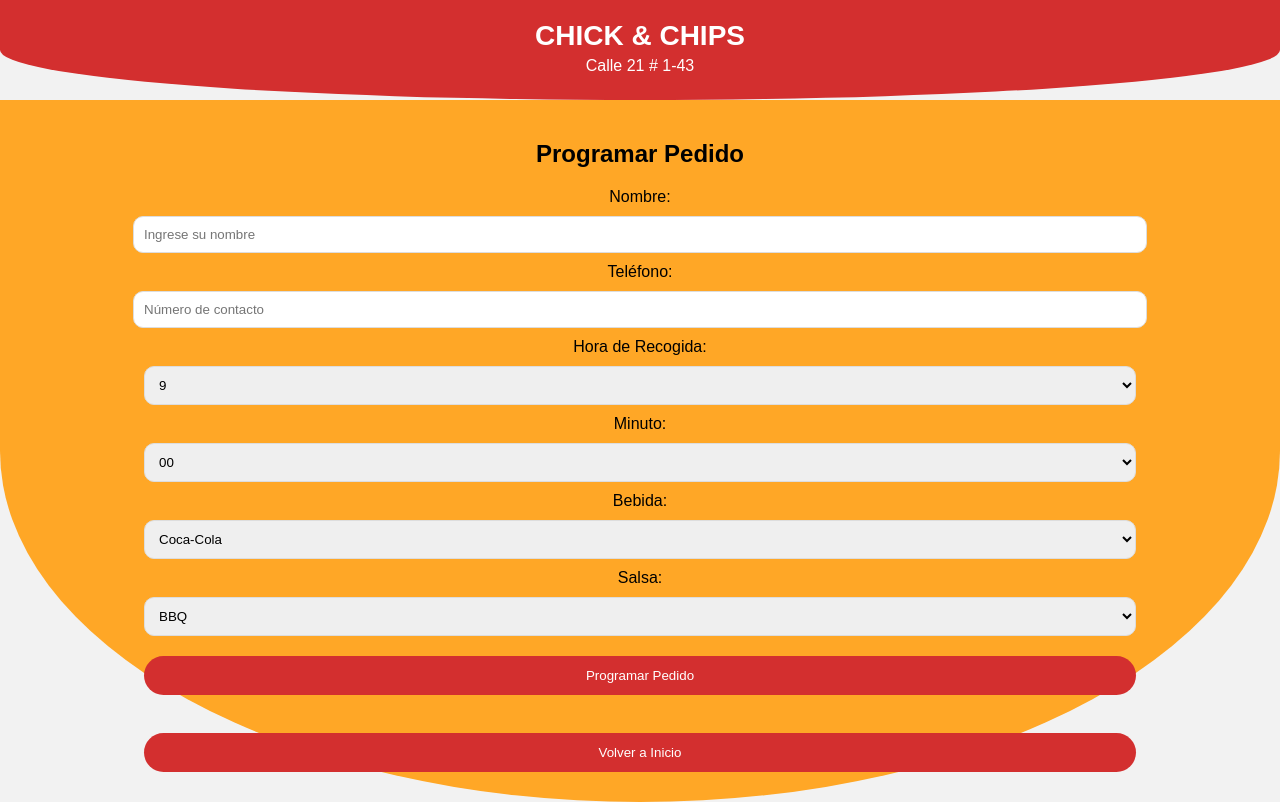
After one commit to bryankamilx/ChickAndChips, a Flask app: page /schedule in a window 1280 px wide. The commit adds this page. Run offline with Flask 3, Linux system fonts and the light colour scheme.

Commit message:
front 90%

```diff
--- a/chickandchips/app.py
+++ b/chickandchips/app.py
@@ -1,19 +1,32 @@
 import os
 import uuid
-from datetime import datetime
+from datetime import datetime, timedelta
 from flask import Flask, render_template, request, redirect, url_for
 
 from utils.sms_sender import send_whatsapp_message
 
 app = Flask(__name__)
 
-# Lista temporal para almacenar los pedidos
+# Listas para almacenar los pedidos
 pedidos = []
-historial = []  # Lista para almacenar los pedidos finalizados
+historial = []
+programados = []
 
 @app.route('/')
-def home():
-    return render_template('index.html')
+def user_home():
+    """Página principal del usuario"""
+    return render_template('user_home.html')
+
+@app.route('/admin_login')
+def admin_login():
+    """Página de acceso del administrador"""
+    return render_template('admin_login.html')
+
+@app.route('/admin')
+def admin():
+    """Panel del administrador"""
+    actualizar_cola()
+    return render_template('admin.html', pedidos=pedidos, programados=programados)
 
 @app.route('/order', methods=['GET', 'POST'])
 def order():
@@ -23,15 +36,12 @@ def order():
         bebida = request.form['bebida']
         salsa = request.form['salsa']
 
-        # Normalizar el número de teléfono para WhatsApp
         if not phone.startswith('+'):
             phone = f"+57{phone}"
 
-        # Generar número de orden único
-        order_number = str(uuid.uuid4())[:8]  # Recortar a 8 caracteres
-        order_time = datetime.now().strftime("%Y-%m-%d %H:%M:%S")  # Hora del pedido
+        order_number = str(uuid.uuid4())[:8]
+        order_time = datetime.now().strftime("%Y-%m-%d %H:%M:%S")
 
-        # Guardar el pedido en la lista (sin enviar mensaje)
         pedido = {
             'order_number': order_number,
             'name': name,
@@ -42,40 +52,78 @@ def order():
         }
         pedidos.append(pedido)
 
-        print(f"Pedido recibido: {name}, {phone}, {bebida}, {salsa}, Número de orden: {order_number}")
+        print(f"Pedido recibido: {pedido}")
         return render_template('confirmation.html', name=name, order_number=order_number)
     return render_template('order.html')
 
-@app.route('/confirm', methods=['POST'])
-def confirm():
-    return render_template('confirmation.html')
+@app.route('/schedule', methods=['GET', 'POST'])
+def schedule():
+    if request.method == 'POST':
+        name = request.form['name']
+        phone = request.form['phone']
+        bebida = request.form['bebida']
+        salsa = request.form['salsa']
+        hora = int(request.form['hora'])
+        minuto = int(request.form['minuto'])
 
-@app.route('/admin')
-def admin():
-    return render_template('admin.html', pedidos=pedidos)
+        if not phone.startswith('+'):
+            phone = f"+57{phone}"
+
+        order_number = str(uuid.uuid4())[:8]
+        order_time = datetime.now().strftime("%Y-%m-%d %H:%M:%S")
+        pickup_time = datetime.now().replace(hour=hora, minute=minuto, second=0)
+        entrada_cola = pickup_time - timedelta(minutes=20)
+
+        pedido = {
+            'order_number': order_number,
+            'name': name,
+            'phone': phone,
+            'bebida': bebida,
+            'salsa': salsa,
+            'time': order_time,
+            'pickup_time': pickup_time.strftime("%H:%M"),
+            'queue_time': entrada_cola.strftime("%H:%M")
+        }
+        programados.append(pedido)
+
+        print(f"Pedido programado: {pedido}")
+        return render_template('confirmation.html', name=name, order_number=order_number, programado=True)
+    return render_template('schedule.html')
+
+def actualizar_cola():
+    """Actualizar la cola de pedidos programados"""
+    now = datetime.now().strftime("%H:%M")
+    for pedido in programados[:]:
+        if pedido['queue_time'] <= now:
+            pedidos.append(pedido)
+            programados.remove(pedido)
+            print(f"Pedido programado agregado a la cola: {pedido['order_number']}")
 
 @app.route('/historial')
 def historial_pedidos():
+    """Ruta para visualizar el historial de pedidos finalizados"""
     return render_template('historial.html', historial=historial)
 
-@app.route('/finalizar/<int:index>', methods=['POST'])
+@app.route('/actualizar')
+def actualizar():
+    """Ruta para actualizar manualmente la cola"""
+    actualizar_cola()
+    print("Cola actualizada manualmente")
+    return redirect('/admin')
+
+@app.route('/finalizar/<int:index>', methods=['GET', 'POST'])
 def finalizar(index):
-    try:
-        pedido = pedidos.pop(index)
-        final_time = datetime.now().strftime("%Y-%m-%d %H:%M:%S")  # Hora de finalización
+    if request.method == 'POST' or request.method == 'GET':
+        try:
+            pedido = pedidos.pop(index)
+            final_time = datetime.now().strftime("%Y-%m-%d %H:%M:%S")
+            pedido['final_time'] = final_time
+            historial.append(pedido)
+            print(f"Pedido finalizado: {pedido['name']} - Orden #{pedido['order_number']}")
+        except IndexError:
+            print("Pedido no encontrado")
+        return redirect('/admin')
 
-        # Añadir la hora de finalización al pedido
-        pedido['final_time'] = final_time
-        historial.append(pedido)
-
-        # Mensaje solo al finalizar
-        message_cliente = f"Hola {pedido['name']}, tu pedido de Chick & Chips (Orden #{pedido['order_number']}) está listo para recoger."
-        # send_whatsapp_message(pedido['phone'], message_cliente)
-
-        print(f"Pedido finalizado: {pedido['name']} - Orden #{pedido['order_number']}")
-    except IndexError:
-        print("Pedido no encontrado")
-    return redirect('/admin')
 
 if __name__ == '__main__':
     app.run(host='0.0.0.0', port=5000, debug=True)
--- /dev/null
+++ b/chickandchips/static/style_cliente.css
@@ -0,0 +1,66 @@
+body {
+    font-family: Arial, sans-serif;
+    margin: 0;
+    padding: 0;
+    background-color: #F2F2F2;
+}
+
+.header {
+    background-color: #D32F2F;
+    color: #FFFFFF;
+    text-align: center;
+    padding: 20px;
+    border-radius: 0 0 50% 50%;
+}
+
+.header h1 {
+    font-size: 28px;
+    margin: 0;
+}
+
+.header p {
+    margin: 5px;
+}
+
+.container {
+    text-align: center;
+    padding: 20px;
+    background-color: #FFA726;
+    border-radius: 0 0 50% 50%;
+}
+
+form {
+    display: flex;
+    flex-direction: column;
+    align-items: center;
+}
+
+input[type="text"], select {
+    width: 80%;
+    margin: 10px 0;
+    padding: 10px;
+    border-radius: 10px;
+    border: 1px solid #DDD;
+}
+
+button {
+    background-color: #D32F2F;
+    color: #FFFFFF;
+    border: none;
+    padding: 12px 20px;
+    margin: 10px;
+    border-radius: 20px;
+    cursor: pointer;
+    transition: background-color 0.3s;
+    width: 80%;
+}
+
+button:hover {
+    background-color: #C62828;
+}
+
+footer {
+    margin: 20px;
+    text-align: center;
+    color: #666;
+}
--- /dev/null
+++ b/chickandchips/templates/admin_login.html
@@ -0,0 +1,3 @@
+<h2>Acceso de Administrador</h2>
+<p>Ingrese al panel de administración:</p>
+<a href="/admin"><button>Ingresar como administrador</button></a>
--- /dev/null
+++ b/chickandchips/templates/schedule.html
@@ -0,0 +1,57 @@
+<!DOCTYPE html>
+<html>
+<head>
+    <title>Programar Pedido - Chick & Chips</title>
+    <link rel="stylesheet" type="text/css" href="/static/style_cliente.css">
+    <meta name="viewport" content="width=device-width, initial-scale=1.0">
+</head>
+<body>
+    <div class="header">
+        <h1 class="logo">CHICK & CHIPS</h1>
+        <p>Calle 21 # 1-43</p>
+    </div>
+    <div class="container">
+        <h2>Programar Pedido</h2>
+        <form action="/schedule" method="post">
+            <label>Nombre:</label>
+            <input type="text" name="name" required placeholder="Ingrese su nombre">
+
+            <label>Teléfono:</label>
+            <input type="text" name="phone" required placeholder="Número de contacto">
+
+            <label>Hora de Recogida:</label>
+            <select name="hora">
+                {% for h in range(9, 16) %}
+                    <option value="{{ h }}">{{ h }}</option>
+                {% endfor %}
+            </select>
+
+            <label>Minuto:</label>
+<select name="minuto">
+    {% for m in range(0, 60, 5) %}
+        <option value="{{ m }}">{{ "{:02d}".format(m) }}</option>
+    {% endfor %}
+</select>
+
+
+            <label>Bebida:</label>
+            <select name="bebida">
+                <option value="Coca-Cola">Coca-Cola</option>
+                <option value="Sprite">Sprite</option>
+                <option value="Agua">Agua</option>
+            </select>
+
+            <label>Salsa:</label>
+            <select name="salsa">
+                <option value="BBQ">BBQ</option>
+                <option value="Miel Mostaza">Miel Mostaza</option>
+                <option value="Tártara">Tártara</option>
+            </select>
+
+            <button type="submit">Programar Pedido</button>
+        </form>
+        <br>
+        <a href="/"><button>Volver a Inicio</button></a>
+    </div>
+</body>
+</html>
```
Also changed, not shown: chickandchips/static/style_admin.css (added, +83 -0 lines), chickandchips/templates/admin.html (+28 -4 lines), chickandchips/templates/confirmation.html (+14 -6 lines), chickandchips/templates/historial.html (+15 -4 lines), chickandchips/templates/index.html (deleted, +0 -12 lines), chickandchips/templates/order.html (+16 -16 lines), chickandchips/templates/summary.html (deleted, +0 -24 lines), chickandchips/templates/user_home.html (added, +21 -0 lines), chickandchips/static/style.css (deleted).
